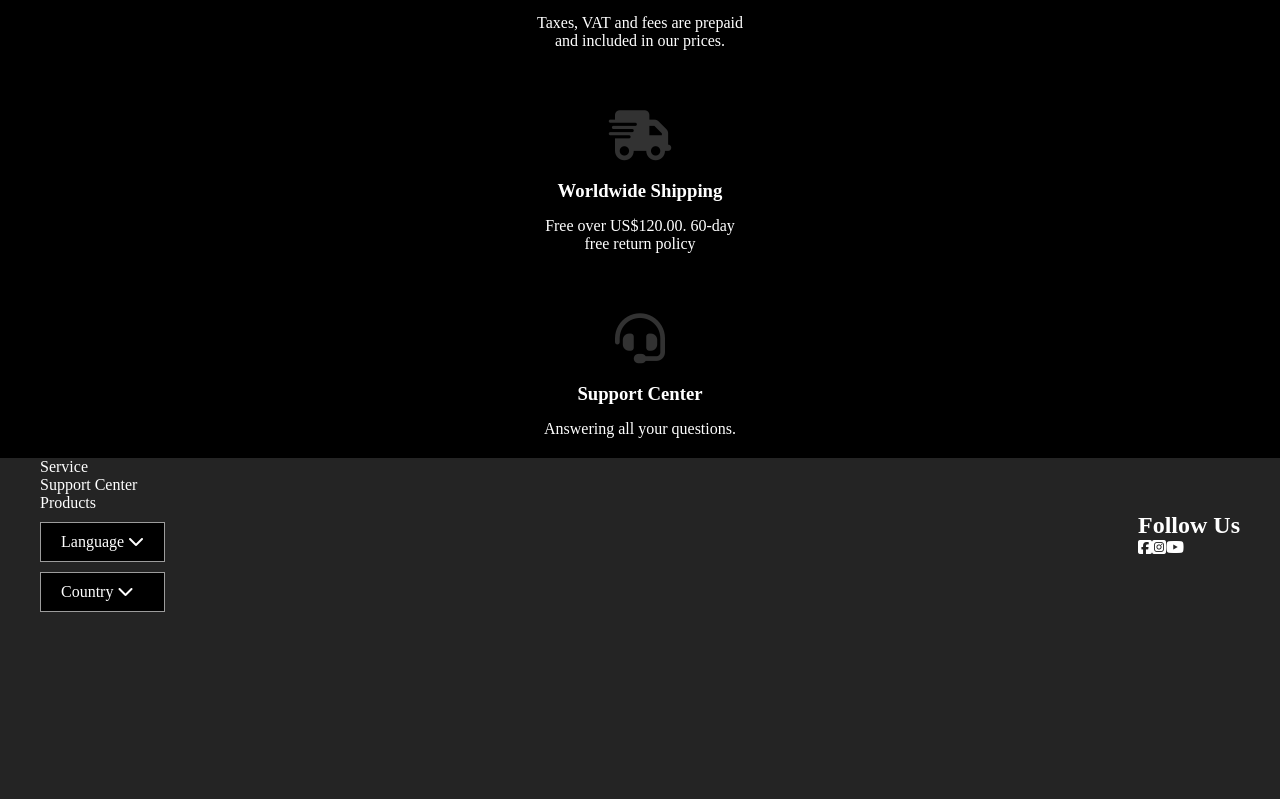
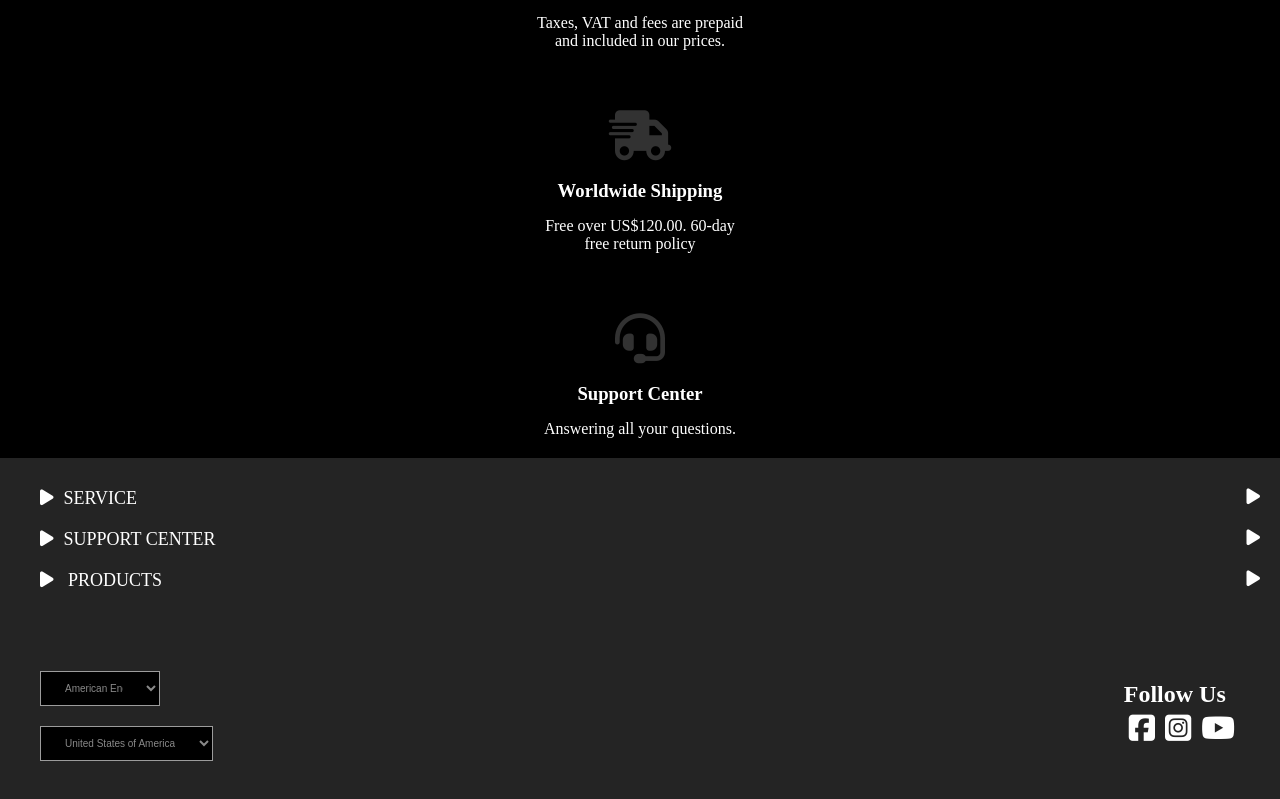
Before and after one commit to nicoletheillustrator/non-stop-dogwear-study, a React (Create React App) app: page / in a window 1280 px wide. Shown: the part 6911-7710 px from the top of the page. Before the commit the page ends 7533 px from the top, so only its background shows below. Built offline with nearby package versions, Linux system fonts and the light colour scheme.

Commit message:
Added some refs to edit arrows on down. Finished basic styling.

```diff
--- a/src/components/footer.js
+++ b/src/components/footer.js
@@ -5,22 +5,39 @@ export default function Footer() {
     const svwRef = React.useRef()
     const supRef = React.useRef()
     const proRef = React.useRef()
+
+    const arrow1Ref = React.useRef()
+    const arrow1twinRef = React.useRef()
+
+    const arrow2Ref = React.useRef()
+    const arrow2twinRef = React.useRef()
+
+    const arrow3Ref = React.useRef()
+    const arrow3twinRef = React.useRef()
+
+
     function revealHandler() {
-    svwRef.current.classList.toggle('hide-list')
+    svwRef.current.classList.toggle('show-list')
+    arrow1Ref.current.classList.toggle('down-arrow')
+    arrow1twinRef.current.classList.toggle('down-arrow')
     }
 
     function revealHandlerSup() {
-    supRef.current.classList.toggle('hide-list')
+    supRef.current.classList.toggle('show-list')
+    arrow2Ref.current.classList.toggle('down-arrow')
+    arrow2twinRef.current.classList.toggle('down-arrow')
     }
     function revealHandlerPro() {
-        proRef.current.classList.toggle('hide-list')
+        proRef.current.classList.toggle('show-list')
+        arrow3Ref.current.classList.toggle('down-arrow')
+    arrow3twinRef.current.classList.toggle('down-arrow')
         }
 
     return(
         <section className="footer-section">
             <div className="service-section">
-                <ul className="footer-ul" onClick={revealHandler}> Service
-                    <div className="footer-wrapper show-list" ref={svwRef}>
+                <ul className="footer-ul" onClick={revealHandler}> <i class="fa-solid fa-play" ref={arrow1twinRef}></i>Service<i class="fa-solid fa-play last" ref={arrow1Ref}></i>
+                    <div className="footer-wrapper hide-list" ref={svwRef}>
                         <li>Contact</li>
                         <li>Store Locator</li>
                         <li>Pro Program</li>
@@ -30,8 +47,8 @@ export default function Footer() {
                 </ul>
             </div>
             <div className="support-section">
-                <ul className="footer-ul" onClick={revealHandlerSup}> Support Center
-                    <div className="footer-wrapper show-list" ref={supRef}>
+                <ul className="footer-ul" onClick={revealHandlerSup}> <i class="fa-solid fa-play" ref={arrow2twinRef}> </i>Support Center<i class="fa-solid fa-play last" ref={arrow2Ref}></i>
+                    <div className="footer-wrapper hide-list" ref={supRef}>
                         <li>General FAQ</li>
                         <li>Payment ${`&`} Orders</li>
                         <li>Shipping ${`&`} Delivery</li>
@@ -41,8 +58,8 @@ export default function Footer() {
                 </ul>
             </div>
             <div className="product-section">
-                <ul className="footer-ul" onClick={revealHandlerPro}> Products
-                    <div className="footer-wrapper show-list" ref={proRef}>
+                <ul className="footer-ul" onClick={revealHandlerPro}><i class="fa-solid fa-play" ref={arrow3twinRef}> </i> Products<i class="fa-solid fa-play last" ref={arrow3Ref}></i>
+                    <div className="footer-wrapper hide-list" ref={proRef}>
                         <li>Catalog</li>
                         <li>Product Care</li>
                         <li>Materials</li>
--- a/src/components/usercustom.js
+++ b/src/components/usercustom.js
@@ -3,13 +3,17 @@ import React from "react";
 export default function UserCustomerization() {
     return(
         <div className="usc-wrapper">
-            <div >
-                <ul className="ul-drop-btn"> Language <i class="fa-solid fa-chevron-down"></i>
-                </ul>
-                <ul className="ul-drop-btn"> Country <i class="fa-solid fa-chevron-down"></i>
-                </ul>
+            <div className="dropdowns" >
+                 <select className="ul-drop-btn language-btn" name="country"><i class="fa-solid fa-chevron-down"></i>
+                <option>American English</option>
+                </select>
+               <br></br>
+
+                <select className="ul-drop-btn country-btn" name="country"><i class="fa-solid fa-chevron-down"></i>
+                <option>United States of America</option>
+                </select>
             </div>
-            <div>
+            <div className="site-sug-wrap">
                 <h2>Follow Us</h2>
                 <i class="fa-brands fa-square-facebook"></i><i class="fa-brands fa-square-instagram"></i><i class="fa-brands fa-youtube"></i>
             </div>
--- a/src/styling/App.css
+++ b/src/styling/App.css
@@ -445,11 +445,11 @@
   margin-bottom: 15px;
 }
 
-.show-list {
+.hide-list {
   display: none;
 }
 
-.hide-list {
+.show-list {
   display: block;
 }
 
@@ -457,6 +457,7 @@
   display: flex;
   justify-content: space-between;
   padding: 0 40px;
+  margin: 60px 0;
 }
 
 .ul-drop-btn {
@@ -464,6 +465,66 @@
   padding: 10px 20px;
   margin: 10px 0;
   border: solid rgb(156, 156, 156) 1px;
+  color: rgb(137, 137, 137);
+}
+
+.country-btn {
+  max-width: 180px;
+  font-size: 10px;
+}
+
+.language-btn {
+  max-width: 120px;
+  font-size: 10px;
+}
+
+.site-sug-wrap {
+  margin-top: 20px;
+}
+
+.site-sug-wrap .fa-brands {
+  margin: 5px;
+  font-size: 30px;
+}
+
+.footer-section {
+  padding-left: 20px;
+  margin: 20px 0;
+}
+
+.footer-ul {
+  padding: 10px 10px;
+  text-transform: uppercase;
+  cursor: pointer;
+  font-size: 18px;
+  -webkit-user-select: none;
+     -moz-user-select: none;
+      -ms-user-select: none;
+          user-select: none;
+}
+
+.footer-wrapper li {
+  list-style: none;
+  text-transform: none;
+  padding: 10px 0px;
+  font-size: 16px;
+  -webkit-user-select: none;
+     -moz-user-select: none;
+      -ms-user-select: none;
+          user-select: none;
+}
+
+.fa-play {
+  padding: 0 10px;
+  rotate: 0;
+}
+
+.last {
+  float: right;
+}
+
+.down-arrow {
+  rotate: 90deg;
 }
 
 * {
--- a/src/styling/_Footer_Styling.scss
+++ b/src/styling/_Footer_Styling.scss
@@ -1,14 +1,15 @@
-.show-list {
+.hide-list {
 display: none;
 }
-.hide-list {
+.show-list {
 display: block;
 }
-
+// Site suggestions for User
 .usc-wrapper {
     display: flex;
     justify-content: space-between;
     padding: 0 40px;
+   margin: 60px 0;
 }
 
 .ul-drop-btn {
@@ -16,4 +17,56 @@ display: block;
     padding: 10px 20px;
     margin: 10px 0;
     border: solid rgb(156, 156, 156) 1px;
+    color: rgb(137, 137, 137);
+
 }
+.country-btn {
+    max-width: 180px;
+    font-size: 10px;
+}
+
+.language-btn {
+    max-width: 120px;
+    font-size: 10px;
+}
+
+.site-sug-wrap {
+    margin-top: 20px;
+}
+
+.site-sug-wrap .fa-brands {
+    margin: 5px;
+    font-size: 30px;
+}
+
+// Drop down menu in footer
+.footer-section {
+    padding-left: 20px;
+    margin: 20px 0;
+}
+.footer-ul{
+    padding: 10px 10px;
+    text-transform: uppercase;
+    cursor: pointer;
+    font-size: 18px;
+    user-select: none;
+}
+
+.footer-wrapper li {
+    list-style: none;
+    text-transform: none;
+    padding: 10px 0px;
+    font-size: 16px;
+    user-select: none;
+}
+.fa-play {
+    padding: 0 10px ;
+    rotate: 0;
+}
+.last {
+    float: right;
+}
+
+.down-arrow {
+    rotate: 90deg;
+}
```
Also changed, not shown: 1 other file (tests, documents, lock files or other folders).
